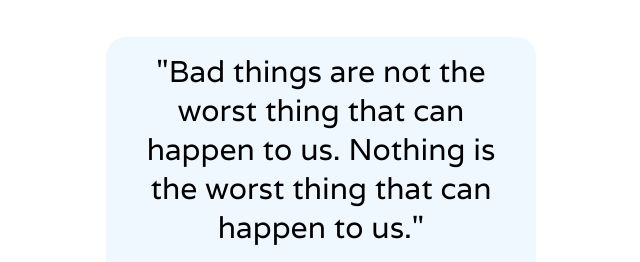
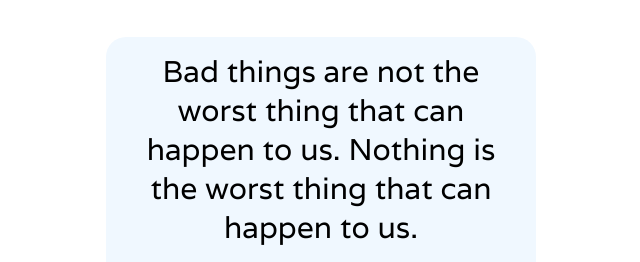
Before and after one commit to lord-cyclone100/Quote-Generator, a plain HTML site: page index.html in a window 1280 px wide. Shown: the part 121-383 px from the top of the page, without its empty margins (319-959 px from the left). Drawn offline with nearby package versions, Linux system fonts and the light colour scheme; a web font is replaced by a local one.

Commit message:
Made some changes in quote

```diff
--- a/index.html
+++ b/index.html
@@ -12,7 +12,7 @@
     <div class="box">
         <div class="content">
             <div class="quote">
-                "Bad things are not the worst thing that can happen to us. Nothing is the worst thing that can happen to us."
+                Bad things are not the worst thing that can happen to us. Nothing is the worst thing that can happen to us.
             </div>
             <br>
             <div class="speaker">
@@ -23,12 +23,5 @@
         </div>
     </div>
 </body>
+<script src="./script.js"></script>
 </html>
-
-
-
-<!-- "Courage, sacrifice, determination, commitment, toughness, heart, talent, guts. That's what little girls are made of." bose
-“ mandela
-"If you look at what you have in life, you'll always have more. If you look at what you don't have in life, you'll never have enough." — Oprah Winfrey
-The real test is not whether you avoid this failure, because you won't. It's whether you let it harden or shame you into inaction, or whether you learn from it; whether you choose to persevere." — Barack Obama
-"Your brain is the most important organ in your body, and what happens in it determines what you think and feel, say and do." — Rick Hanson -->
```
